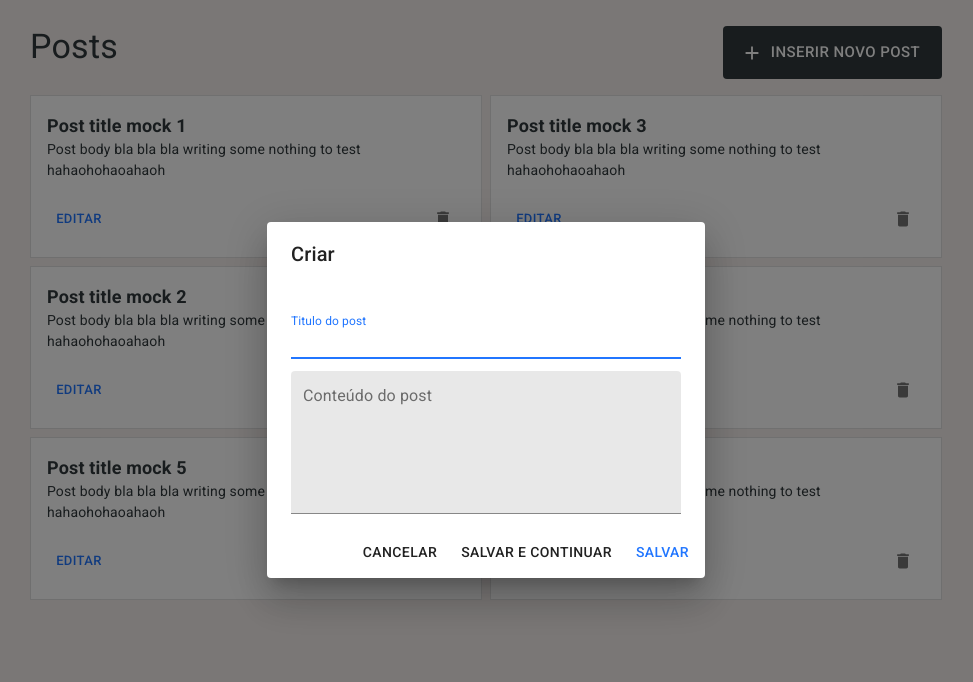
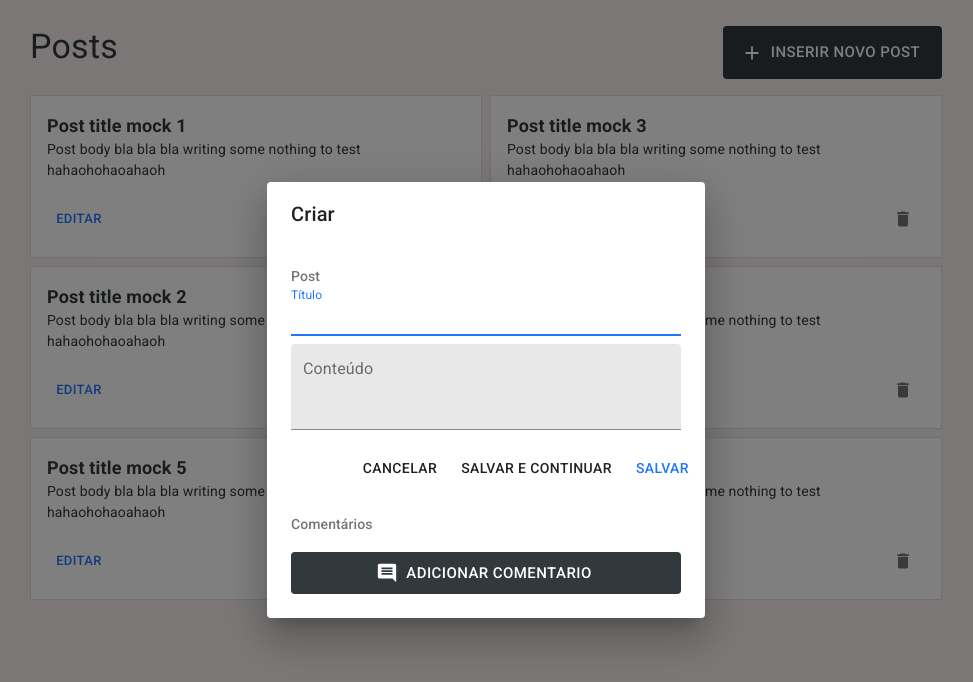
Before and after one commit to joaovitorzv/tdsa-test, a React (Create React App) app: page / in a window 1280 px wide. Both pictures are taken after a click on the button "INSERIR NOVO POST". Shown: the top 682 px of the page, without its empty margins (154-1127 px from the left). Built offline with nearby package versions, Linux system fonts and the light colour scheme.

Commit message:
feat: add comments section to post modal

```diff
--- a/src/components/postModal.js
+++ b/src/components/postModal.js
@@ -1,26 +1,52 @@
+import { useState } from 'react'
 import {
   Button,
   Dialog,
   DialogActions,
   DialogContent,
   TextField,
+  Box,
+  DialogContentText,
   DialogTitle
 } from '@material-ui/core'
+import { makeStyles } from '@material-ui/styles'
+import InsertComment from '@material-ui/icons/InsertComment'
 import * as yup from 'yup'
 import { useFormik } from 'formik'
 
-const validationSchema = yup.object().shape({
+const postValidation = yup.object().shape({
   title: yup.string('Adicione um título').required('Título é obrigatório'),
   body: yup.string('Digite o conteúdo do seu post').required('Conteúdo do post obrigatório')
 })
 
+const commentsValidation = yup.object().shape({
+  name: yup.string('Adicione seu nome').required('nome é obrigatorio'),
+  email: yup
+    .string('Adicione seu email')
+    .email('Email deve ser válido')
+    .required('Email é obrigatorio')
+})
+
+const postModalStyles = makeStyles({
+  modalContentText: {
+    marginBottom: 0
+  },
+  addCommentButton: {
+    margin: '16px 0'
+  }
+})
+
 function PostModal ({ open, setOpen, modalTitle, formData }) {
+  const [showCommentsForm, setShowCommentsForm] = useState(false)
+  const classes = postModalStyles()
+
   const handleClose = () => {
     setOpen(false)
+    setShowCommentsForm(false)
   }
 
-  const formik = useFormik({
-    validationSchema,
+  const formikPostForm = useFormik({
+    postValidation,
     initialValues: {
       title: formData?.title || '',
       body: formData?.body || ''
@@ -32,6 +58,18 @@ function PostModal ({ open, setOpen, modalTitle, formData }) {
     }
   })
 
+  const formikCommentsForm = useFormik({
+    commentsValidation,
+    initialValues: {
+      name: '',
+      email: '',
+      comment: ''
+    },
+    onSubmit: (values, { resetForm }) => {
+      alert(JSON.stringify(values, null, 2)) // eslint-disable-line
+    }
+  })
+
   return (
     <Dialog
       open={open}
@@ -40,35 +78,36 @@ function PostModal ({ open, setOpen, modalTitle, formData }) {
       aria-describedby='alert-dialog-description'
     >
       <DialogTitle id='alert-dialog-title'>{modalTitle}</DialogTitle>
-      <form onSubmit={formik.handleSubmit}>
+      <form onSubmit={formikPostForm.handleSubmit}>
         <DialogContent>
+          <DialogContentText className={classes.modalContentText} variant='subtitle2'>Post</DialogContentText>
           <TextField
             autoFocus
-            margin='dense'
+            margin='none'
             id='title'
-            label='Titulo do post'
+            label='Título'
             type='text'
             fullWidth
-            value={formik.values.title}
-            onChange={formik.handleChange}
-            onBlur={formik.handleBlur}
-            error={formik.touched.title && Boolean(formik.errors.title)}
-            helperText={formik.touched.title && formik.errors.title}
+            value={formikPostForm.values.title}
+            onChange={formikPostForm.handleChange}
+            onBlur={formikPostForm.handleBlur}
+            error={formikPostForm.touched.title && Boolean(formikPostForm.errors.title)}
+            helperText={formikPostForm.touched.title && formikPostForm.errors.title}
           />
           <TextField
             margin='dense'
             id='body'
             multiline
             variant='filled'
-            rows={6}
-            label='Conteúdo do post'
+            rows={3}
+            label='Conteúdo'
             type='text'
             fullWidth
-            value={formik.values.body}
-            onChange={formik.handleChange}
-            onBlur={formik.handleBlur}
-            error={formik.touched.body && Boolean(formik.errors.body)}
-            helperText={formik.touched.body && formik.errors.body}
+            value={formikPostForm.values.body}
+            onChange={formikPostForm.handleChange}
+            onBlur={formikPostForm.handleBlur}
+            error={formikPostForm.touched.body && Boolean(formikPostForm.errors.body)}
+            helperText={formikPostForm.touched.body && formikPostForm.errors.body}
           />
 
         </DialogContent>
@@ -77,14 +116,91 @@ function PostModal ({ open, setOpen, modalTitle, formData }) {
             Cancelar
           </Button>
           {modalTitle === 'Criar' && (
-            <Button disabled={Boolean(formik.errors.body)} type='submit'>
+            <Button disabled={Boolean(formikPostForm.errors.body)} type='submit'>
               Salvar e Continuar
             </Button>
           )}
-          <Button disabled={Boolean(formik.errors.body)} onClick={handleClose} color='primary' type='submit'>
+          <Button disabled={Boolean(formikPostForm.errors.body)} onClick={handleClose} color='primary' type='submit'>
             Salvar
           </Button>
         </DialogActions>
+      </form>
+
+      <form onSubmit={formikCommentsForm.handleSubmit}>
+        <DialogContent>
+          <DialogContentText className={classes.modalContentText} variant='subtitle2'>Comentários</DialogContentText>
+
+          {!showCommentsForm && (
+            <Button
+              startIcon={<InsertComment />}
+              size='large'
+              fullWidth
+              variant='contained'
+              color='secondary'
+              disableElevation
+              className={classes.addCommentButton}
+              onClick={() => setShowCommentsForm(true)}
+            >
+              Adicionar comentario
+            </Button>
+          )}
+
+          {showCommentsForm && (
+            <>
+              <Box display='flex' justifyContent='space-between'>
+                <TextField
+                  autoFocus
+                  margin='none'
+                  id='name'
+                  label='Nome'
+                  type='text'
+                  value={formikCommentsForm.values.title}
+                  onChange={formikCommentsForm.handleChange}
+                  onBlur={formikCommentsForm.handleBlur}
+                  error={formikCommentsForm.touched.title && Boolean(formikCommentsForm.errors.title)}
+                  helperText={formikCommentsForm.touched.title && formikCommentsForm.errors.title}
+                />
+                <TextField
+                  margin='none'
+                  id='email'
+                  label='Email'
+                  type='email'
+                  value={formikCommentsForm.values.title}
+                  onChange={formikCommentsForm.handleChange}
+                  onBlur={formikCommentsForm.handleBlur}
+                  error={formikCommentsForm.touched.title && Boolean(formikCommentsForm.errors.title)}
+                  helperText={formikCommentsForm.touched.title && formikCommentsForm.errors.title}
+                />
+              </Box>
+              <TextField
+                margin='dense'
+                id='comment'
+                multiline
+                variant='filled'
+                rows={2}
+                label='Comentário'
+                type='text'
+                fullWidth
+                value={formikCommentsForm.values.comment}
+                onChange={formikCommentsForm.handleChange}
+                onBlur={formikCommentsForm.handleBlur}
+                error={formikCommentsForm.touched.comment && Boolean(formikCommentsForm.errors.comment)}
+                helperText={formikCommentsForm.touched.comment && formikCommentsForm.errors.comment}
+              />
+            </>
+          )}
+
+        </DialogContent>
+        {showCommentsForm && (
+          <DialogActions>
+            <Button onClick={() => setShowCommentsForm(false)}>
+              Cancelar
+            </Button>
+            <Button disabled={Boolean(formikCommentsForm.errors.body)} onClick={handleClose} color='primary' type='submit'>
+              Salvar
+            </Button>
+          </DialogActions>
+        )}
       </form>
     </Dialog>
   )
```
